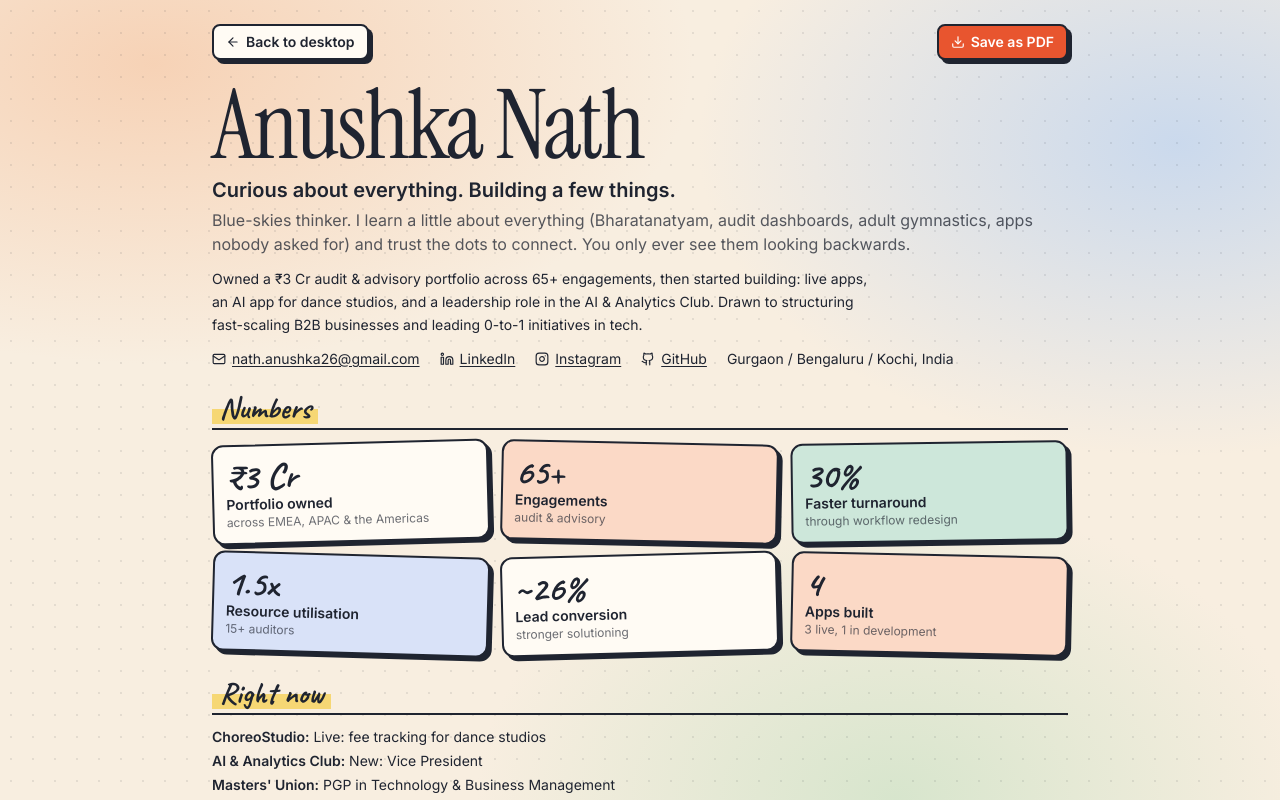
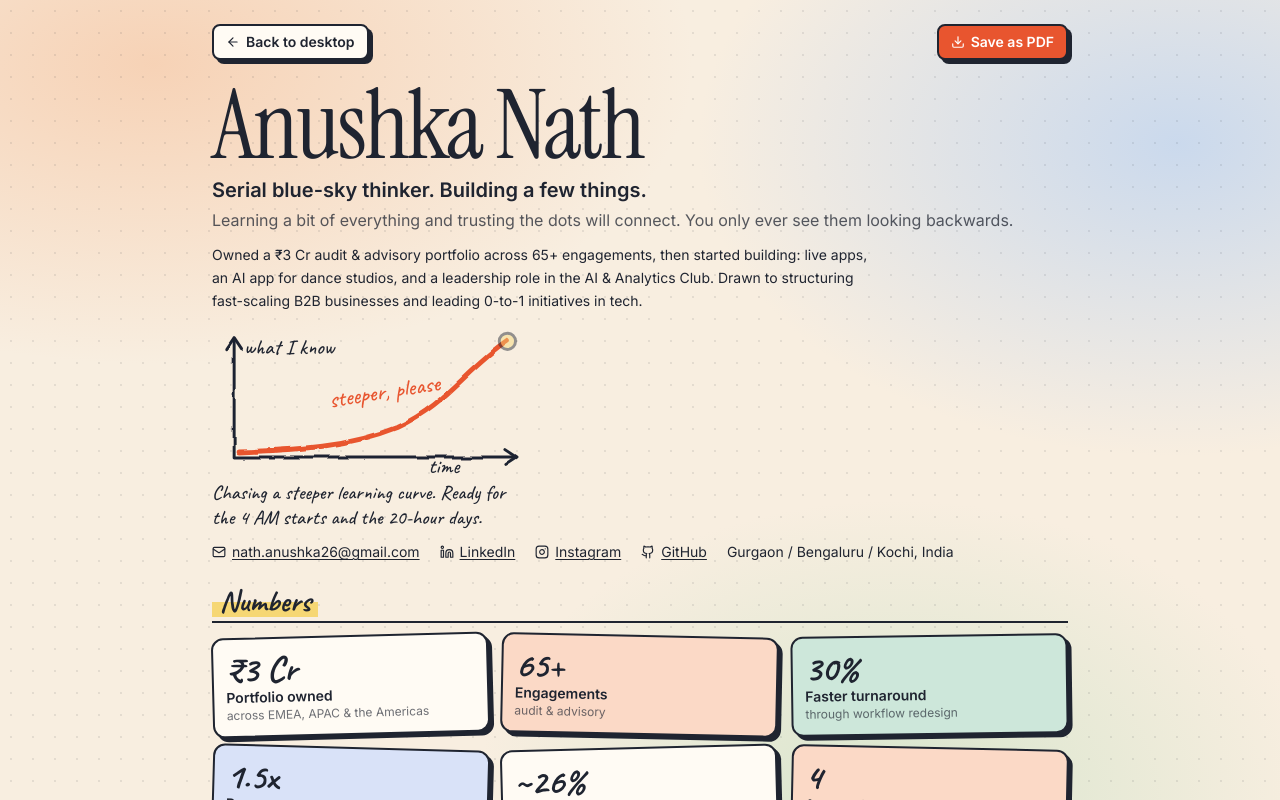
Before and after one commit to anushkanath20032008/anushka-portfolio, a React (Vite) app: page /skim in a window 1280 px wide. Built offline with nearby package versions, Linux system fonts and the light colour scheme; no server answers; the database is empty.

Commit message:
Rewrite intro copy, add learning-curve doodle
Co-Authored-By: Claude Sonnet 5.5 <noreply@anthropic.com>

```diff
--- a/index.html
+++ b/index.html
@@ -4,9 +4,9 @@
     <meta charset="UTF-8" />
     <meta name="viewport" content="width=device-width, initial-scale=1.0" />
     <title>Anushka Nath — Portfolio</title>
-    <meta name="description" content="Curious about everything. Building a few things. Product, strategy & operations, and AI & analytics. ₹3 Cr audit & advisory portfolio, 65+ engagements, live apps, and an AI app for dance studios in progress." />
+    <meta name="description" content="Serial blue-sky thinker. Building a few things. Product, strategy & operations, and AI & analytics. ₹3 Cr audit & advisory portfolio, 65+ engagements, live apps, and an AI app for dance studios in progress." />
     <meta property="og:title" content="Anushka Nath — Portfolio" />
-    <meta property="og:description" content="Curious about everything. Building a few things. Product, strategy & operations, and AI & analytics." />
+    <meta property="og:description" content="Serial blue-sky thinker. Building a few things. Product, strategy & operations, and AI & analytics." />
     <meta property="og:type" content="website" />
     <meta name="twitter:card" content="summary_large_image" />
     <meta name="theme-color" content="#0B0F10" />
--- a/src/data/snapshot.ts
+++ b/src/data/snapshot.ts
@@ -5,9 +5,8 @@ import type { Content } from '../types';
 export const SNAPSHOT: Content = {
   profile: {
     name: 'Anushka Nath',
-    headline: 'Curious about everything. Building a few things.',
-    positioning:
-      'Blue-skies thinker. I learn a little about everything (Bharatanatyam, audit dashboards, adult gymnastics, apps nobody asked for) and trust the dots to connect. You only ever see them looking backwards.',
+    headline: 'Serial blue-sky thinker. Building a few things.',
+    positioning: 'Learning a bit of everything and trusting the dots will connect. You only ever see them looking backwards.',
     summary:
       'Owned a ₹3 Cr audit & advisory portfolio across 65+ engagements, then started building: live apps, an AI app for dance studios, and a leadership role in the AI & Analytics Club. Drawn to structuring fast-scaling B2B businesses and leading 0-to-1 initiatives in tech.',
     email: 'nath.anushka26@gmail.com',
--- a/src/desktop/Desktop.tsx
+++ b/src/desktop/Desktop.tsx
@@ -6,6 +6,7 @@ import { X } from 'lucide-react';
 import { useContent } from '../lib/content';
 import { FolderIcon } from './FolderIcon';
 import { Taskbar } from './Taskbar';
+import { LearningCurve } from './LearningCurve';
 import { ThemedWallpaper } from './wallpaper';
 import { useMedia, usePrefersReducedMotion } from './hooks';
 import Magnet from '../reactbits/Magnet';
@@ -92,9 +93,10 @@ export const Desktop: React.FC<{ unlocked: boolean; onLock: () => void }> = ({ u
       {/* Greeting + positioning */}
       <section data-greet aria-label="Introduction" className="tape absolute right-6 top-10 z-10 hidden w-[min(440px,34vw)] bg-[#FFF6E6]/90 p-5 text-[#1F2430] backdrop-blur-sm hand-box lg:block xl:right-16">
         <p className="font-hand text-2xl text-[#E8552F]">hi, I'm ↓</p>
-        <h1 className="font-display text-8xl leading-[0.85] tracking-tight">{content.profile.name}</h1>
+        <h1 className="font-display text-7xl leading-[0.9] tracking-tight">{content.profile.name}</h1>
         <BlurText text={content.profile.headline} animateBy="words" delay={90} className="mt-3 font-hand text-3xl font-bold leading-tight" />
         <p className="mt-2 text-sm text-[#1F2430]/75">{content.profile.positioning}</p>
+        <LearningCurve row className="mt-3 rounded-lg border-2 border-dashed border-[#1F2430]/40 bg-[#FFFBF4]/70 p-2" />
         <div className="mt-4 flex gap-2">
           <Link to="/skim" className="rounded-lg border-2 border-[#1F2430] bg-[#E8552F] px-3 py-1.5 text-sm font-semibold text-white paper-shadow">
             Skim in 10 seconds
--- /dev/null
+++ b/src/desktop/LearningCurve.tsx
@@ -0,0 +1,40 @@
+import React from 'react';
+import { motion } from 'motion/react';
+
+/** Hand-drawn "learning curve" doodle: the line draws itself, then the slope arrow pulses. */
+export const LearningCurve: React.FC<{ className?: string; row?: boolean }> = ({ className = '', row }) => (
+  <figure className={`${row ? 'flex items-center gap-3' : ''} ${className}`}>
+    <svg viewBox="0 0 260 120" role="img" aria-label="A learning curve getting steeper over time" className={row ? 'w-36 shrink-0' : 'w-full'}>
+      <g filter="url(#brushS)" fill="none" stroke="#1F2430" strokeWidth="2.4" strokeLinecap="round" strokeLinejoin="round">
+        <path d="M18 8 V104 H246" />
+        <path d="M12 16 L18 7 L24 16" />
+        <path d="M238 98 L247 104 L238 110" />
+      </g>
+      <motion.path
+        d="M22 100 C70 98 110 96 150 80 C190 62 205 34 240 10"
+        fill="none"
+        stroke="#E8552F"
+        strokeWidth="4"
+        strokeLinecap="round"
+        filter="url(#brushS)"
+        initial={{ pathLength: 0 }}
+        animate={{ pathLength: 1 }}
+        transition={{ duration: 1.8, delay: 0.6, ease: 'easeInOut' }}
+      />
+      <motion.g
+        initial={{ opacity: 0, scale: 0.5 }}
+        animate={{ opacity: 1, scale: [1, 1.25, 1] }}
+        transition={{ delay: 2.4, duration: 1.2, repeat: Infinity, repeatDelay: 1.5 }}
+        style={{ transformOrigin: '240px 10px' }}
+      >
+        <circle cx="240" cy="10" r="5.5" fill="#F6D774" stroke="#1F2430" strokeWidth="2" />
+      </motion.g>
+      <text x="26" y="20" fontFamily="Caveat, cursive" fontSize="17" fill="#1F2430">what I know</text>
+      <text x="176" y="117" fontFamily="Caveat, cursive" fontSize="17" fill="#1F2430">time</text>
+      <text x="96" y="64" fontFamily="Caveat, cursive" fontSize="19" fill="#E8552F" transform="rotate(-9 96 64)">steeper, please</text>
+    </svg>
+    <figcaption className={`font-hand leading-tight ${row ? 'text-lg' : 'mt-1 text-xl'}`}>
+      Chasing a steeper learning curve. Ready for the 4 AM starts and the 20-hour days.
+    </figcaption>
+  </figure>
+);
--- a/src/pages/SkimPage.tsx
+++ b/src/pages/SkimPage.tsx
@@ -3,6 +3,7 @@ import { Link } from 'react-router-dom';
 import { motion } from 'motion/react';
 import { ArrowLeft, Download, Github, Instagram, Linkedin, Mail } from 'lucide-react';
 import { useContent } from '../lib/content';
+import { LearningCurve } from '../desktop/LearningCurve';
 
 const Section: React.FC<{ title: string; children: React.ReactNode }> = ({ title, children }) => (
   <section className="mt-6">
@@ -41,6 +42,7 @@ export const SkimPage: React.FC = () => {
           <p className="mt-2 text-xl font-semibold">{profile.headline}</p>
           <p className="mt-1 text-[#1F2430]/75">{profile.positioning}</p>
           <p className="mt-3 max-w-2xl text-sm leading-relaxed">{profile.summary}</p>
+          <LearningCurve className="no-print mt-4 max-w-xs" />
           <p className="mt-3 flex flex-wrap gap-x-5 gap-y-1 text-sm">
             <a href={`mailto:${profile.email}`} className="inline-flex items-center gap-1.5 underline underline-offset-2">
               <Mail size={14} /> {profile.email}
```
Also changed, not shown: 1 other file (tests, documents, lock files or other folders).
